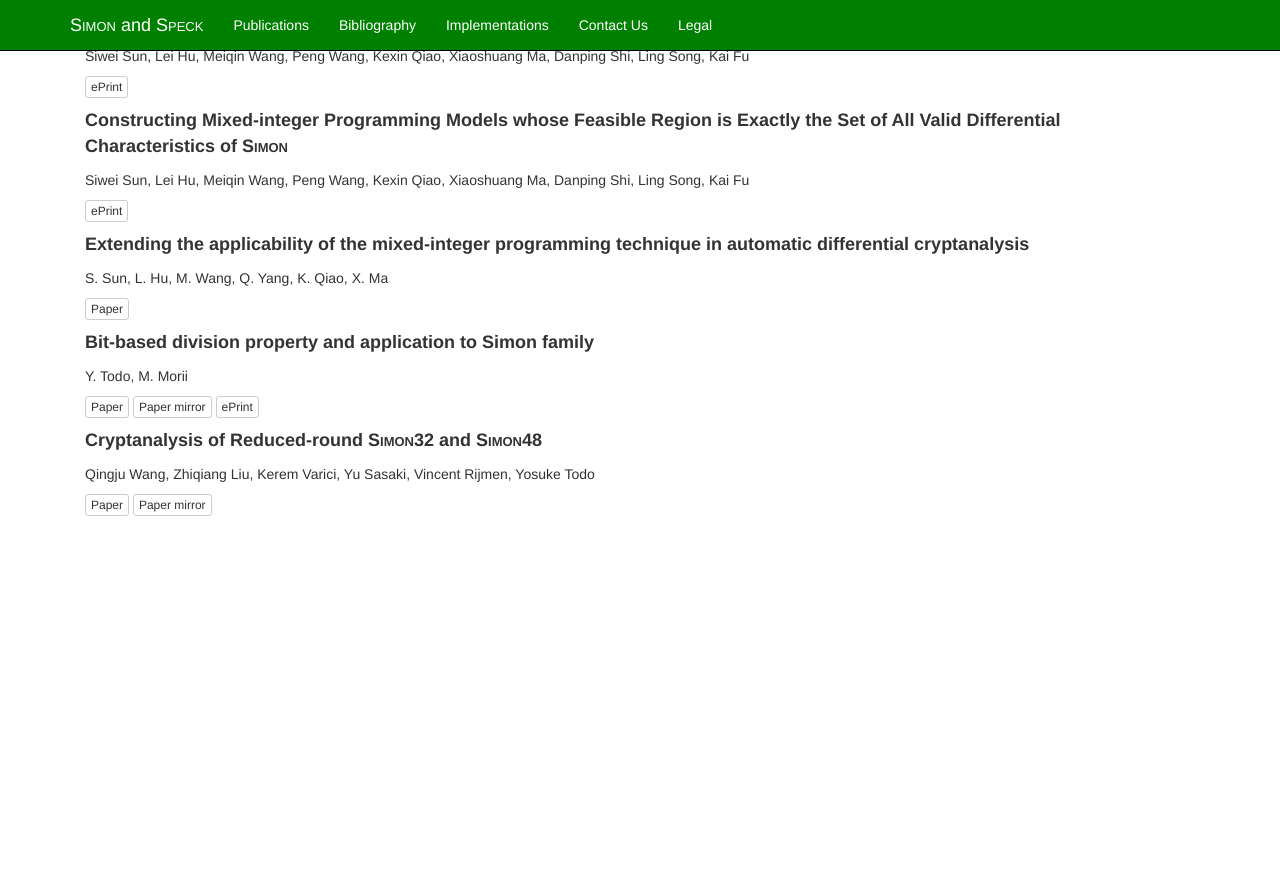
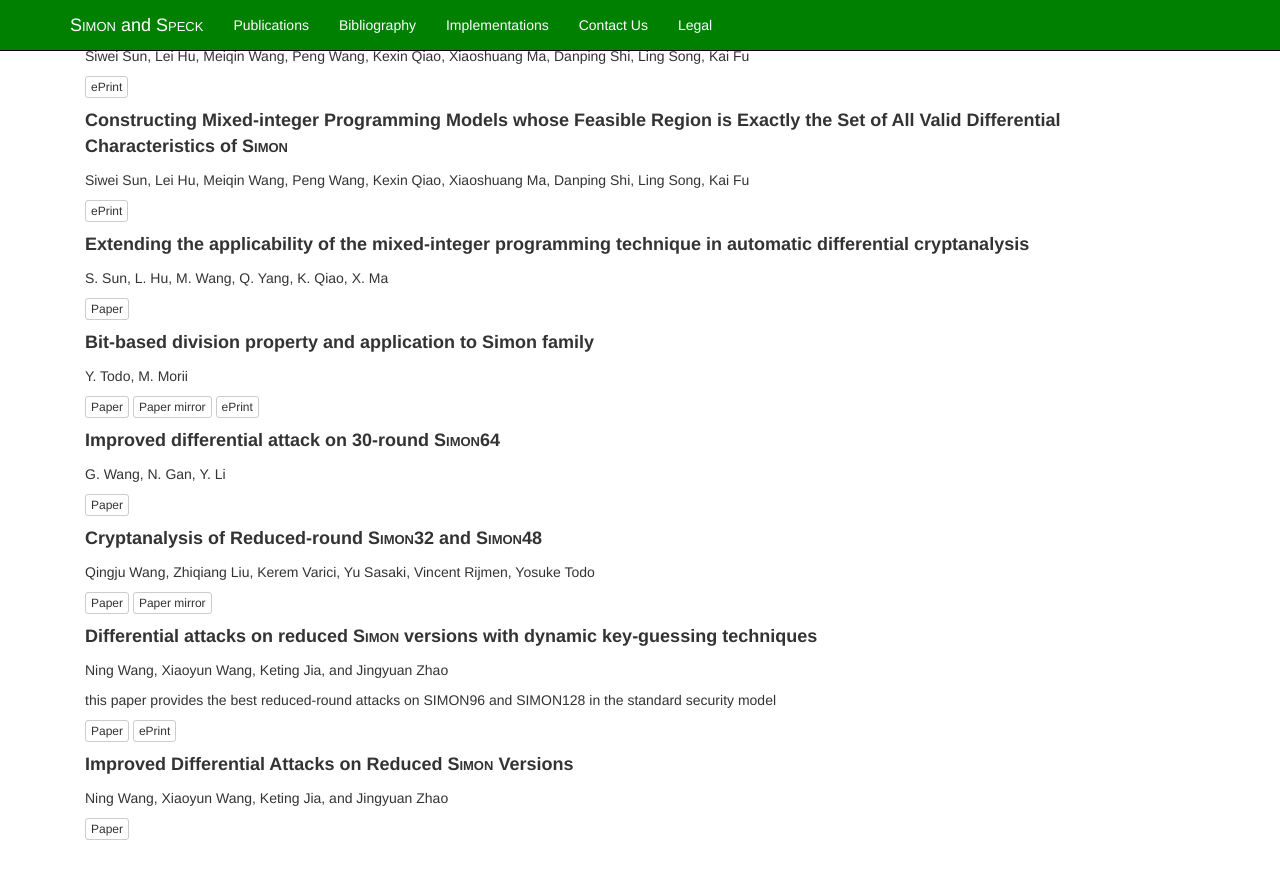
Before and after one commit to nsacyber/simon-speck, a Jekyll site: the page built from bibliography/index.html, in a window 1280 px wide and 900 px high, scrolled down 6124 px. Shown: the top 879 px of the window. Built offline with Jekyll 4.4.1, drawn with Linux system fonts in a browser that asks for light colours; nearby versions of some CDN libraries; before the commit the page ends 6700 px from its top, so only the background shows below that.

Commit message:
Added more bib entries.

```diff
--- a/_data/bibs.yml
+++ b/_data/bibs.yml
@@ -288,19 +288,13 @@
   authors: Siwei Sun, Lei Hu, Meiqin Wang, Peng Wang, Kexin Qiao, Xiaoshuang Ma, Danping Shi, Ling Song, Kai Fu
   alt_eprint: https://eprint.iacr.org/2014/747.pdf
 
-
 - title: "Constructing Mixed-integer Programming Models whose Feasible Region is Exactly the Set of All Valid Differential Characteristics of SIMON"
   authors: Siwei Sun, Lei Hu, Meiqin Wang, Peng Wang, Kexin Qiao, Xiaoshuang Ma, Danping Shi, Ling Song, Kai Fu
   alt_eprint: https://eprint.iacr.org/2015/122.pdf
 
-
-
-
 - title: "Extending the applicability of the mixed-integer programming technique in automatic differential cryptanalysis"
   authors: S. Sun, L. Hu, M. Wang, Q. Yang, K. Qiao, X. Ma
   url: https://link.springer.com/chapter/10.1007/978-3-319-23318-5_8
-
-
 
 - title: "Bit-based division property and application to Simon family"
   authors: Y. Todo, M. Morii
@@ -309,8 +303,31 @@
   alt_url: http://citeseerx.ist.psu.edu/viewdoc/download?doi=10.1.1.709.7746&rep=rep1&type=pdf
   alt_eprint: https://eprint.iacr.org/2016/285.pdf
 
+
+
+- title: "Improved differential attack on 30-round SIMON64"
+  authors: G. Wang, N. Gan, Y. Li
+  url: https://link.springer.com/article/10.1007/s11859-016-1141-1
+
+
+
+
 - title: "Cryptanalysis of Reduced-round SIMON32 and SIMON48"
   authors: Qingju Wang, Zhiqiang Liu, Kerem Varici, Yu Sasaki, Vincent Rijmen, Yosuke Todo
   description:
   url: https://link.springer.com/chapter/10.1007/978-3-319-13039-2_9
   alt_url: https://www.esat.kuleuven.be/cosic/publications/article-2505.pdf
+
+
+
+
+
+- title: "Differential attacks on reduced SIMON versions with dynamic key-guessing techniques"
+  authors: Ning Wang, Xiaoyun Wang, Keting Jia, and Jingyuan Zhao
+  description: this paper provides the best reduced-round attacks on SIMON96 and SIMON128 in the standard security model
+  url: https://link.springer.com/article/10.1007%2Fs11432-017-9231-5
+  alt_eprint: https://eprint.iacr.org/2014/448.pdf
+
+- title: "Improved Differential Attacks on Reduced SIMON Versions"
+  authors: Ning Wang, Xiaoyun Wang, Keting Jia, and Jingyuan Zhao
+  url: http://citeseerx.ist.psu.edu/viewdoc/download?doi=10.1.1.435.6554&rep=rep1&type=pdf
```
